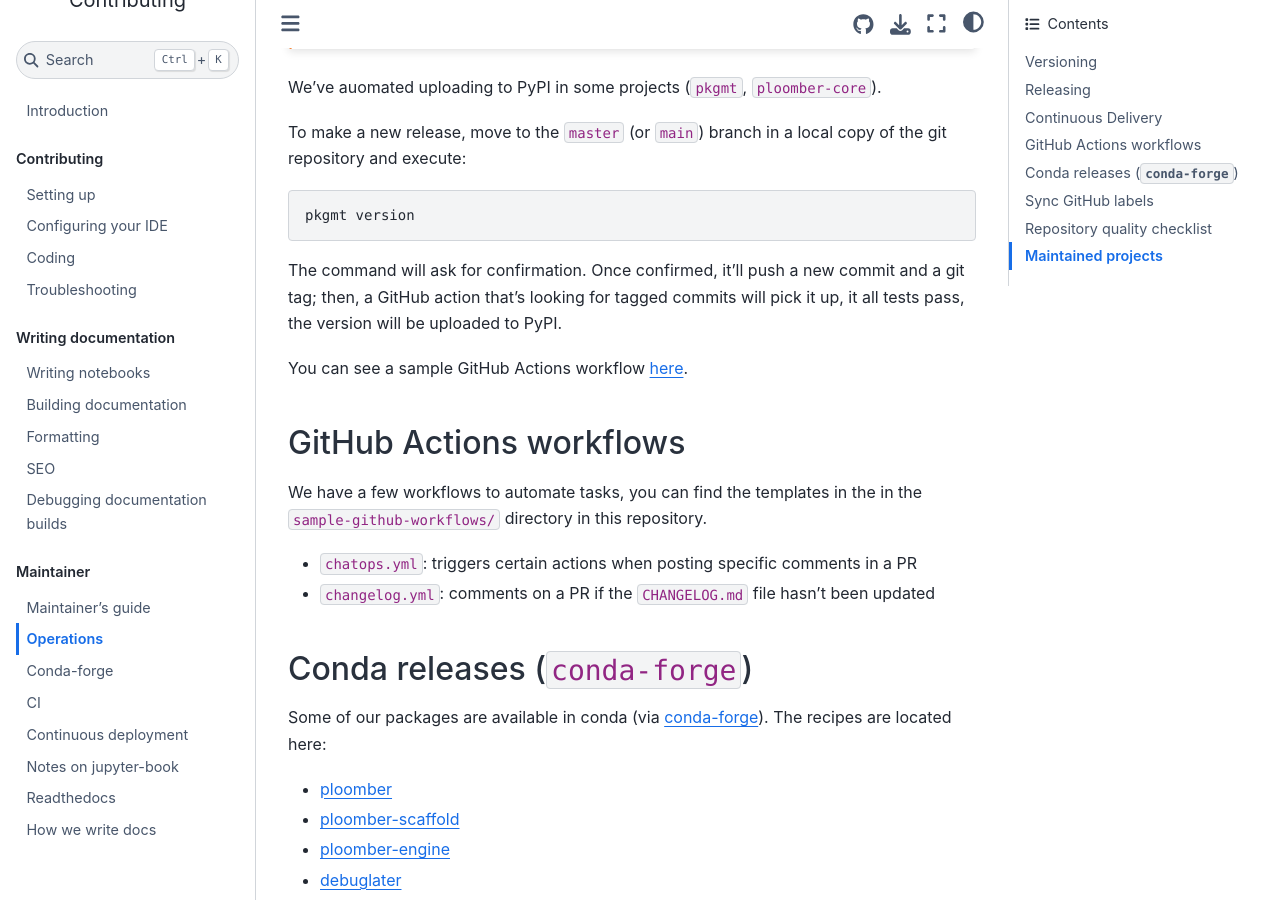
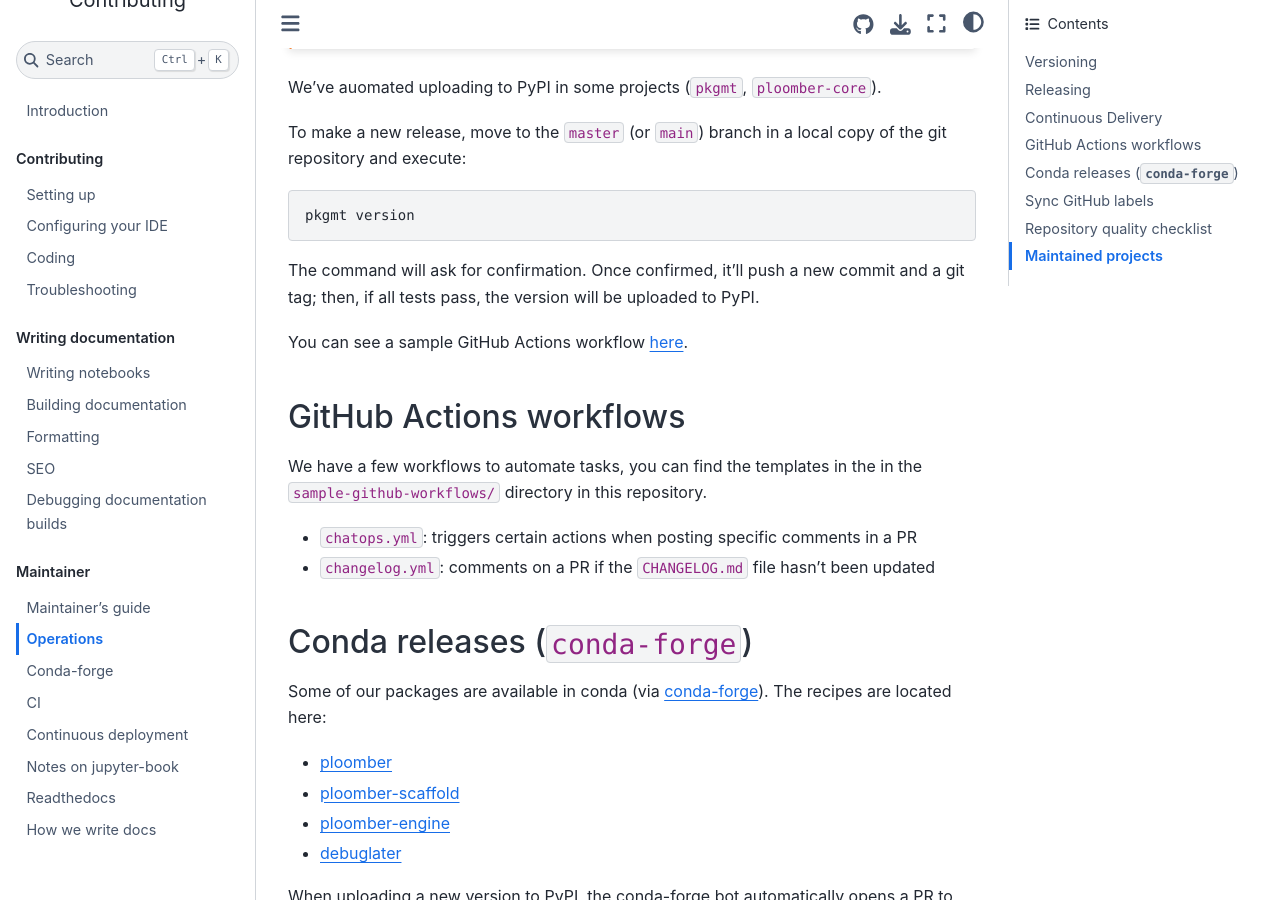
Before and after one commit to ploomber/contributing, a Jupyter Book: the page built from maintainer/ops.md, in a window 1280 px wide and 900 px high, scrolled down 1574 px. Built offline with Jupyter Book 1.0.4 settings and Sphinx 7.4.7 and the Sphinx Book theme 1.1.4, drawn with Linux system fonts in a browser that asks for light colours.

Commit message:
updates ops.md

````diff
--- a/maintainer/ops.md
+++ b/maintainer/ops.md
@@ -59,7 +59,7 @@
 pkgmt version
 ```
 
-The command will ask for confirmation. Once confirmed, it'll push a new commit and a git tag; then, a GitHub action that's looking for tagged commits will pick it up, it all tests pass, the version will be uploaded to PyPI.
+The command will ask for confirmation. Once confirmed, it'll push a new commit and a git tag; then, if all tests pass, the version will be uploaded to PyPI.
 
 You can see a sample GitHub Actions workflow [here](https://github.com/ploomber/contributing/blob/main/sample-github-workflows/ci.yml).
 
````
